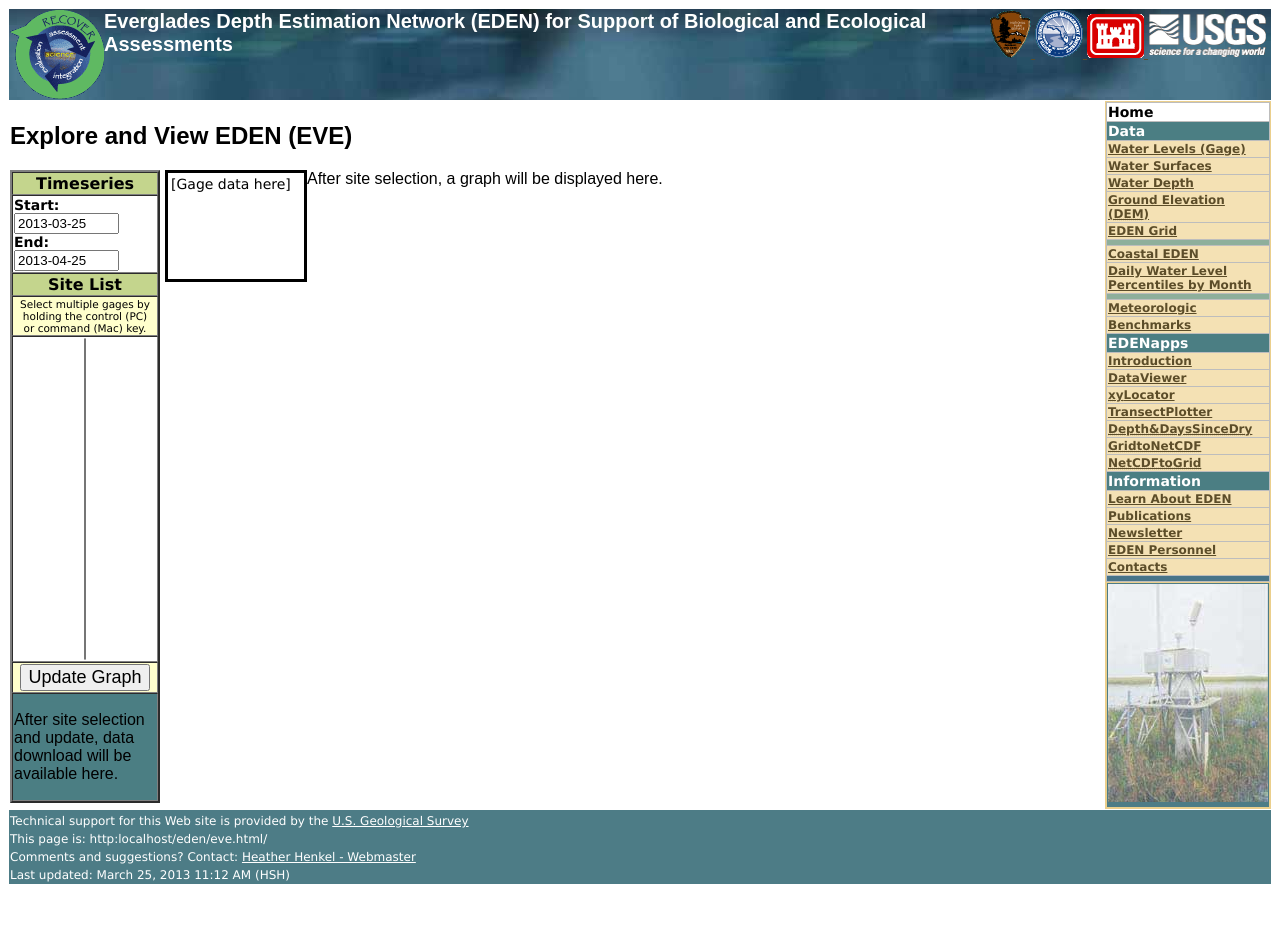
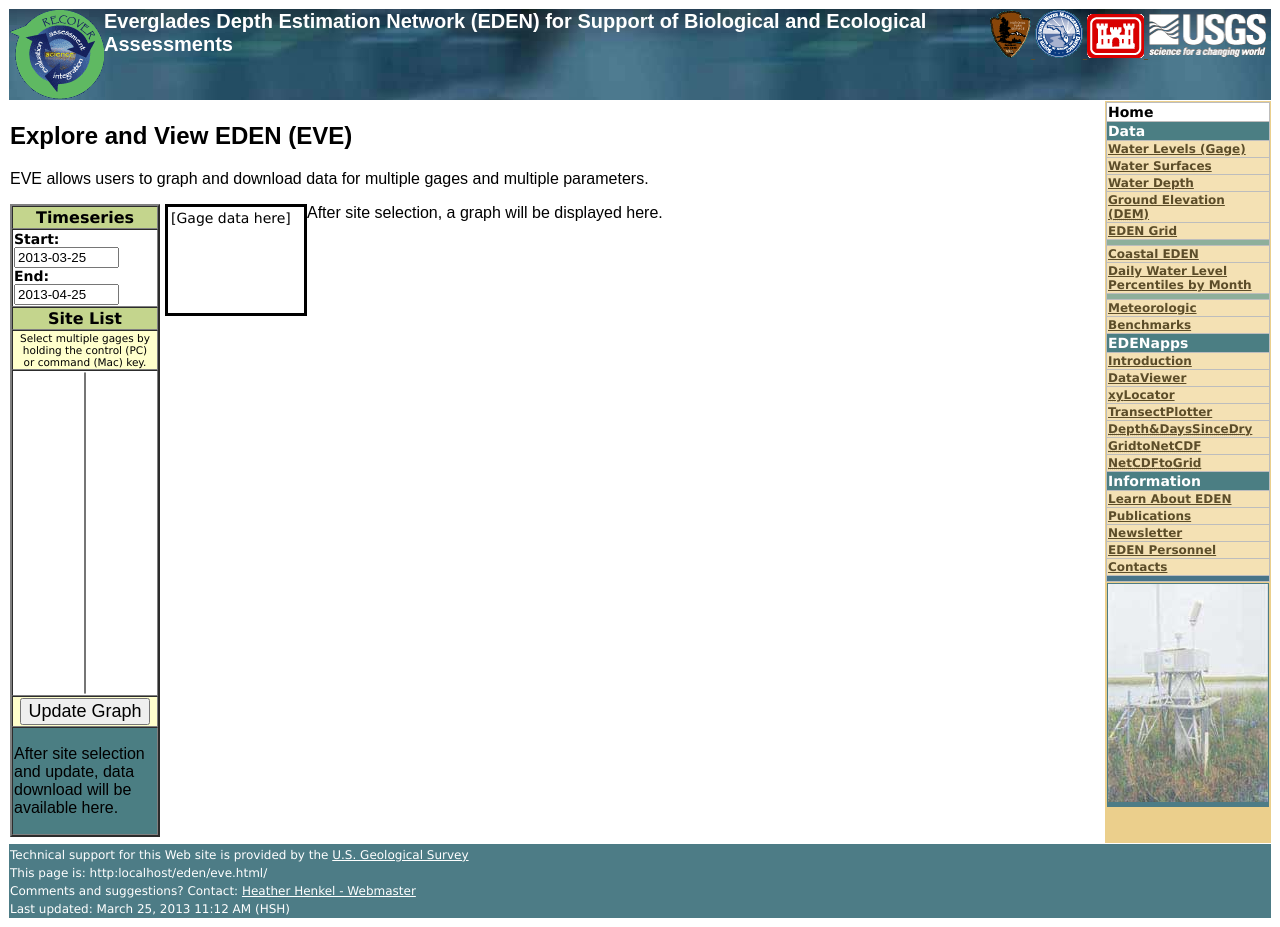
Before and after one commit to bmccloskey/EDEN-hydrograph-data, a Django app: page /eden/eve.html/ in a window 1280 px wide. Before the commit the page ends 884 px from the top, so only its background shows below. Run offline with Django 3.2, Linux system fonts and the light colour scheme; parts of the project's set-up code (start-up, migrations or seed data) failed here and were passed over.

Commit message:
Intro paragraph added for eve.html and eve_params.html

```diff
--- a/dj_eden_app/templates/eve.html
+++ b/dj_eden_app/templates/eve.html
@@ -9,7 +9,10 @@
 
 {% block title %}EDEN Timeseries Data{% endblock title %}
 
-{% block content_header %} <h2>Explore and View EDEN (EVE)</h2> {% endblock content_header %}
+{% block content_header %}
+  <h2>Explore and View EDEN (EVE)</h2>
+  <p>EVE allows users to graph and download data for multiple gages and multiple parameters.</p>
+{% endblock content_header %}
 
 {% block script %}
 	<script type="text/javascript"
--- a/dj_eden_app/templates/eve_params.html
+++ b/dj_eden_app/templates/eve_params.html
@@ -9,7 +9,10 @@
 
 {% block title %}EDEN Multi-parameter Data{% endblock title %}
 
-{% block content_header %} <h2>Explore and View EDEN (EVE)</h2> {% endblock content_header %}
+{% block content_header %}
+  <h2>Explore and View EDEN (EVE)</h2>
+  <p>EVE allows users to graph and download data for multiple gages and multiple parameters.</p>
+{% endblock content_header %}
 
 {% block script %}
 	<script type="text/javascript"
```
